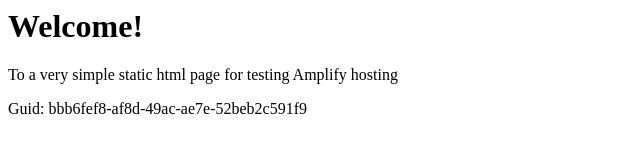
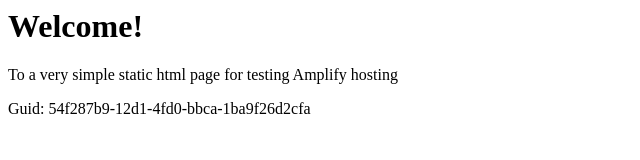
Before and after one commit to aws-aemilia-bah/Github-PR-Commit-Integration-Test-DoNotTouch-GitHubAutoBuildPushCanaryTest-v2-prod-me-south-1, a website: page src/index.html in a window 1280 px wide. Shown: the full height of the page, 0-640 px from the left. Drawn offline with Linux system fonts and the light colour scheme.

Commit message:
commit from integ tests

```diff
--- a/src/index.html
+++ b/src/index.html
@@ -12,6 +12,6 @@
 <body>
     <h1>Welcome!</h1>
     <p>To a very simple static html page for testing Amplify hosting</p>
-    <p>Guid: bbb6fef8-af8d-49ac-ae7e-52beb2c591f9</p></body>
+    <p>Guid: 54f287b9-12d1-4fd0-bbca-1ba9f26d2cfa</p></body>
 
 </html>
```
